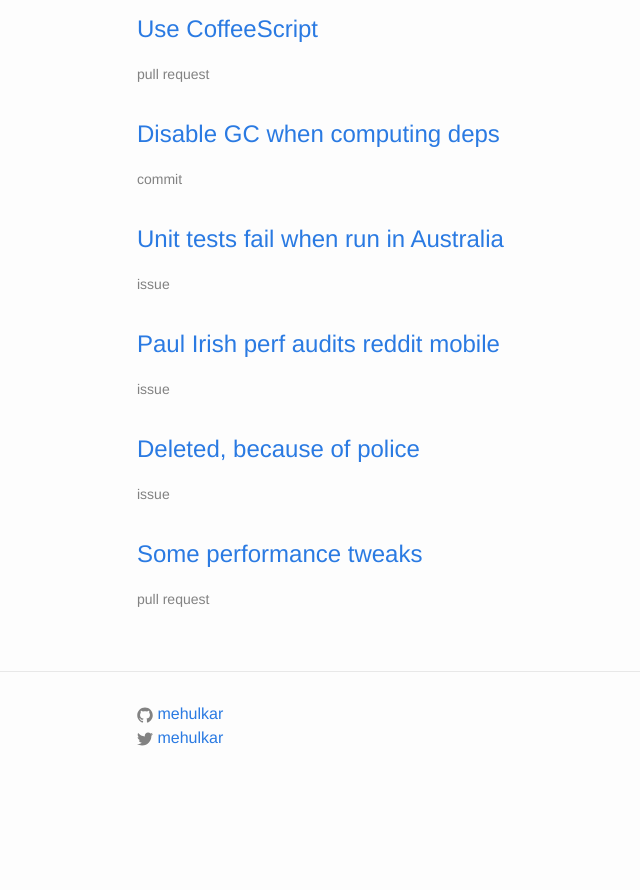
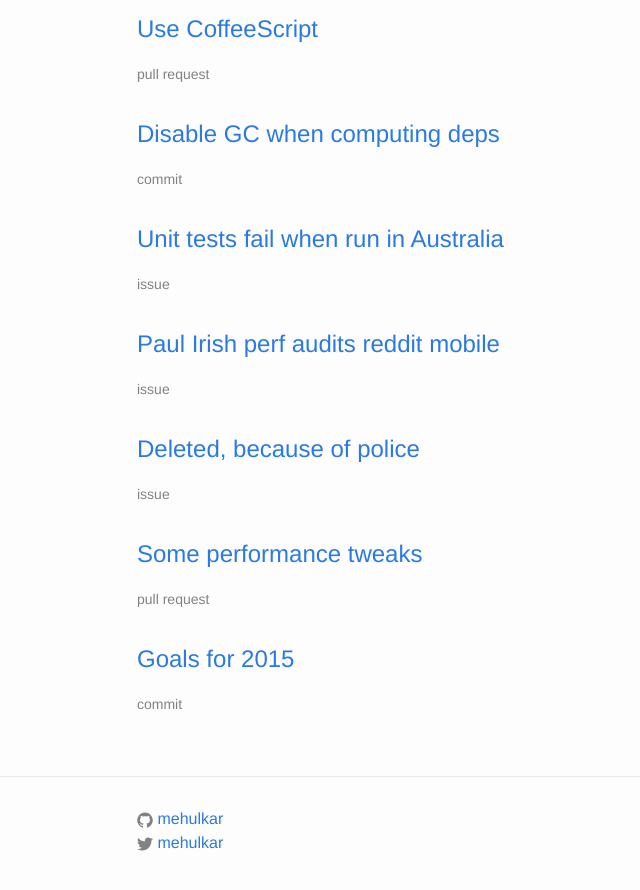
Before and after one commit to mehulkar/github-hall-of-fame, a Jekyll site: the page built from index.html, in a window 1280 px wide and 900 px high, scrolled down 2115 px. Shown: the top 890 px of the window, without its empty margins (133-773 px from the left). Built offline with Jekyll 4.4.1, drawn with Linux system fonts in a browser that asks for light colours; before the commit the page ends 2910 px from its top, so only the background shows below that.

Commit message:
A very nice commit, added
by @ronchifabricio

```diff
--- a/_data/entries.yml
+++ b/_data/entries.yml
@@ -97,3 +97,7 @@
 - title: "Some performance tweaks"
   link: "https://github.com/bitly/dablooms/pull/19"
   type: "pull request"
+
+- title: "Goals for 2015"
+  link: "https://github.com/ronchifabricio/metas-2015/commit/e34e5c83e1f2527c37eb50e5860375b5fb16bfd4"
+  type: "commit"
```
